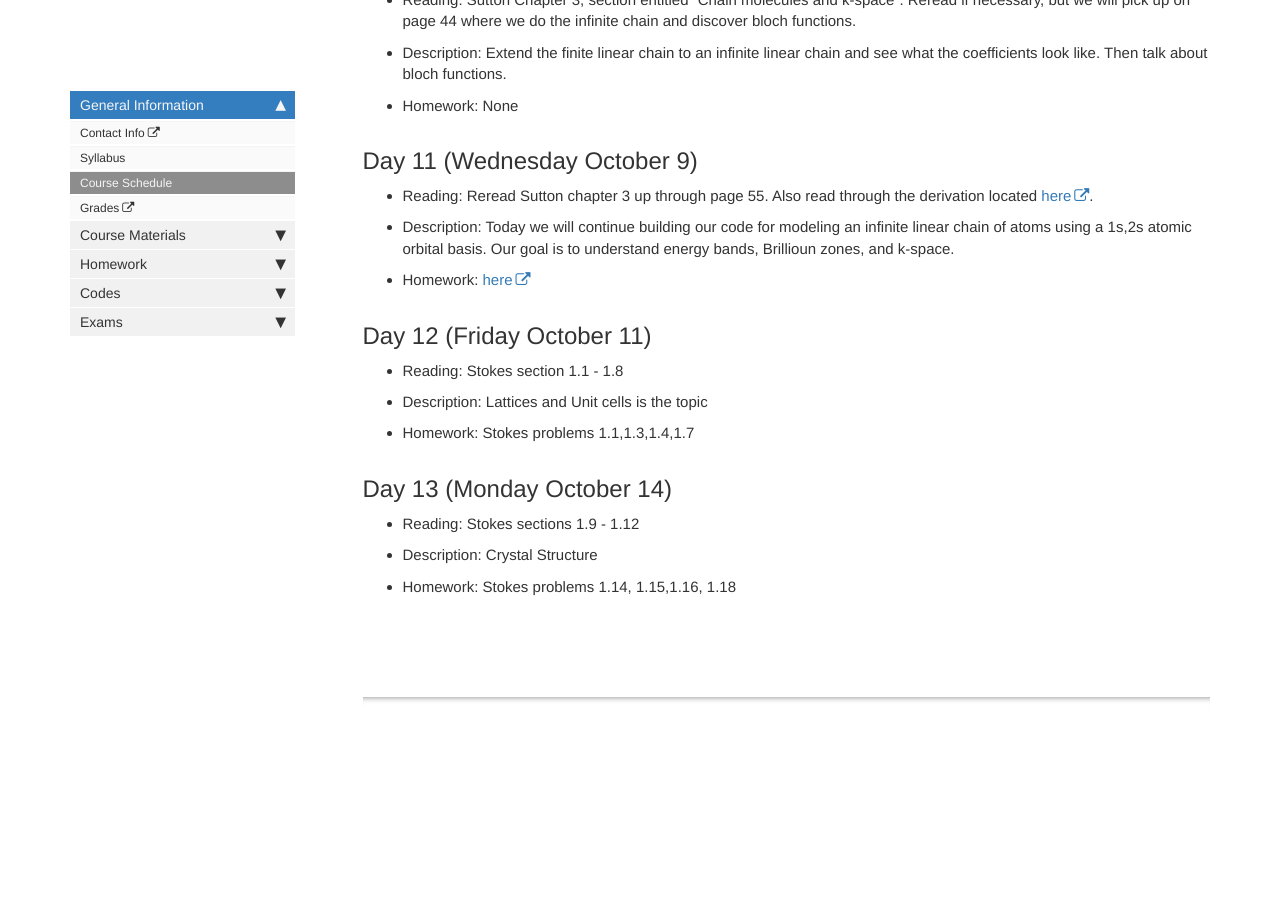
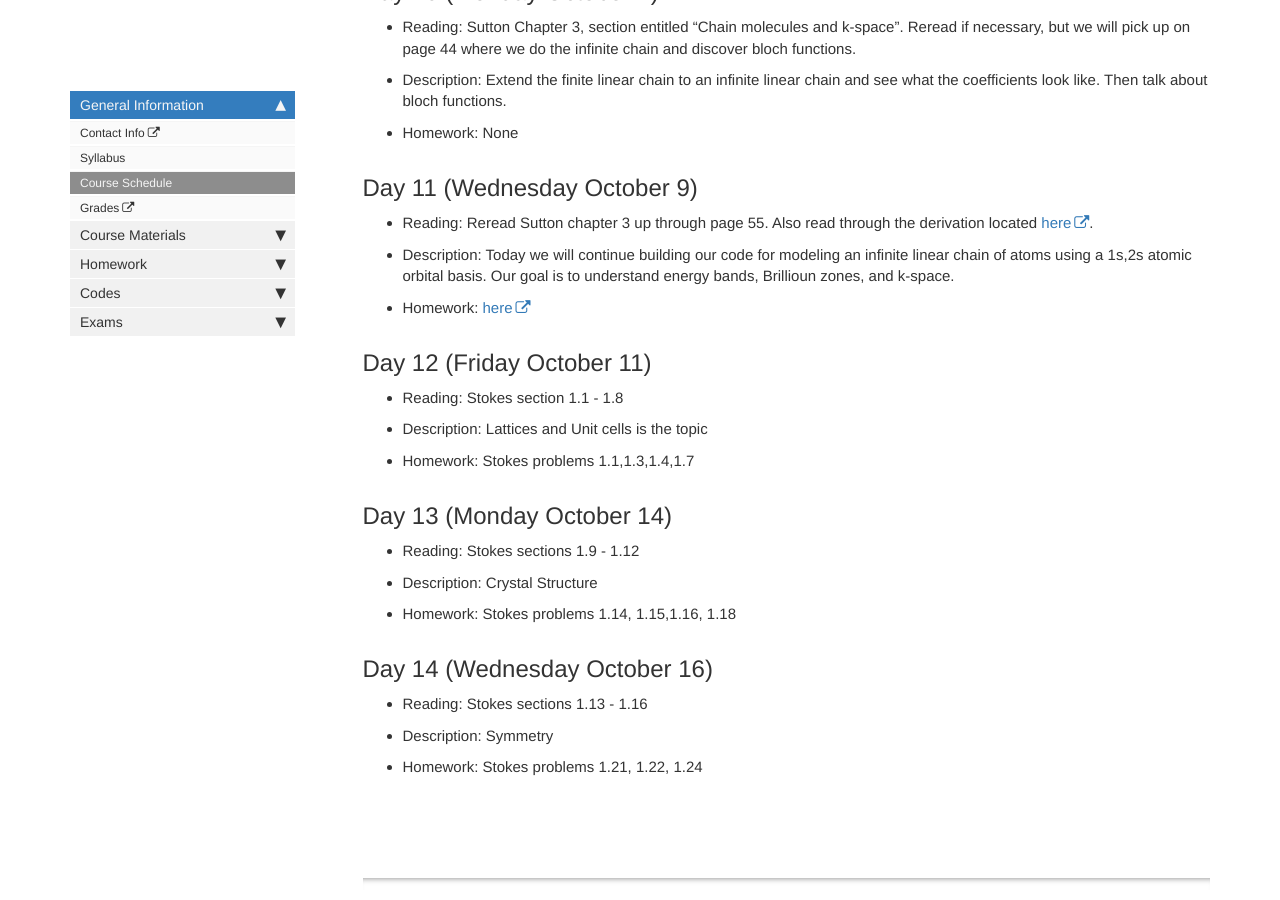
Before and after one commit to lancejnelson/PH323, a Jekyll site: the page built from course_docs/schedule.md, in a window 1280 px wide and 900 px high, scrolled down 3341 px. Built offline with Jekyll 4.4.1, drawn with Linux system fonts in a browser that asks for light colours; comment, search, counter and statistics services are not loaded; before the commit the page ends 4060 px from its top, so only the background shows below that; some of the changed text lies outside the part shown.

Commit message:
Updated Schedule

```diff
--- a/course_docs/schedule.md
+++ b/course_docs/schedule.md
@@ -138,6 +138,15 @@ Note: For the first few days (probably into the second week) of the semester, we
    - Homework: Stokes problems 1.14, 1.15,1.16, 1.18
 
 
+## Day 14 (Wednesday October 16)
+
+   - Reading: Stokes sections 1.13 - 1.16
+
+   - Description: Symmetry
+
+   - Homework: Stokes problems 1.21, 1.22, 1.24
+
+
 [griffiths_chp_1]: https://content.byui.edu/file/51c6f2c7-d1f2-4716-9674-c3bc2de5a273/1/Intro%20to%20Quantum%20Mechanics%20Chapter%201.pdf
 [griffiths_chp_2]: https://content.byui.edu/file/51c6f2c7-d1f2-4716-9674-c3bc2de5a273/1/Intro%20to%20Quantum%20Mechanics%20Chapter%202.pdf
 [day_1_hw]: https://lancejnelson.github.io/PH323/course_docs/homework/day1.pdf
```
